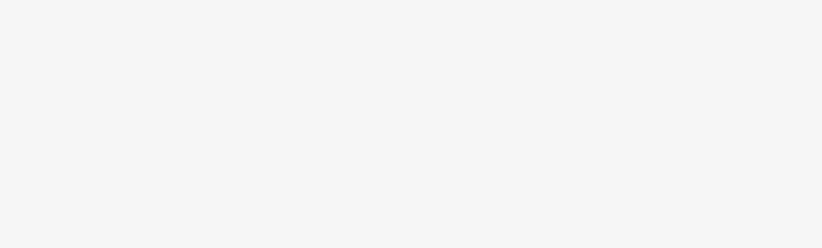
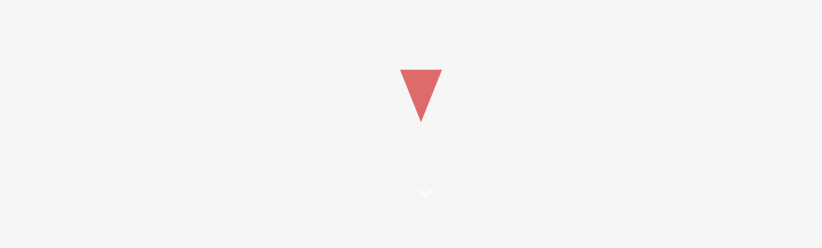
Before and after one commit to stefanpython/portofolio, a React (Create React App) app: page / in a window 1280 px wide. Shown: the part 517-765 px from the top of the page, without its empty margins (219-1041 px from the left). Built offline with nearby package versions, Linux system fonts and the light colour scheme.

Commit message:
Add git logo

```diff
--- a/src/Animation.css
+++ b/src/Animation.css
@@ -69,7 +69,7 @@ section#projects ul li a:hover::before {
   margin-left: 5%;
 }
 
-#name {
+#name-display {
   font-family: "Dancing Script", cursive;
   margin-left: 10%;
   max-width: 20em;
@@ -83,3 +83,50 @@ section#projects ul li a:hover::before {
     transform: scaleX(1);
   }
 }
+
+/* Pulsating arrow*/
+
+.arrow-pulsating {
+  position: absolute;
+  border-left: 20px solid transparent;
+  border-right: 20px solid transparent;
+  border-top: 50px solid #cf1717;
+  bottom: 3rem;
+  left: 50%;
+  transform: translateX(-50%);
+  animation: pulsate 1.5s ease-out;
+  animation-iteration-count: infinite;
+  opacity: 0.5;
+  bottom: 20%;
+  width: 0;
+  height: 0;
+}
+
+.arrow {
+  border: solid white;
+  border-width: 0 3px 3px 0;
+  display: inline-block;
+  padding: 3px;
+  transform: rotate(45deg);
+}
+
+@keyframes pulsate {
+  0% {
+    transform: translate(-50%, 0) scale(1);
+    opacity: 0.5;
+  }
+  50% {
+    transform: translate(-50%, -0.5rem) scale(1.2);
+    opacity: 1;
+  }
+  100% {
+    transform: translate(-50%, 0) scale(1);
+    opacity: 0.5;
+  }
+}
+
+@media (max-width: 600px) {
+  .arrow-pulsating {
+    position: inherit;
+  }
+}
--- a/src/App.css
+++ b/src/App.css
@@ -306,3 +306,16 @@ li {
   color: #333;
   transition: opacity 0.3s ease-out;
 }
+
+@media (max-width: 600px) {
+  .welcome--page {
+    height: 150vh;
+  }
+}
+
+.git {
+  border-radius: 30px;
+  width: 30px;
+  margin-left: 10px;
+  display: flex;
+}
--- a/src/App.js
+++ b/src/App.js
@@ -7,6 +7,7 @@ function Portfolio() {
   const [name, setName] = useState("Welcome, my name is Stefan Andrei.");
   const [loading, setLoading] = useState(true);
   const [displayedName, setDisplayedName] = useState("");
+  const [nameAppeared, setNameAppeared] = useState(false);
 
   useEffect(() => {
     if (loading) {
@@ -19,8 +20,10 @@ function Portfolio() {
         setDisplayedName(name.slice(0, displayedName.length + 1));
       }, 100);
       return () => clearTimeout(timeout);
+    } else if (!nameAppeared) {
+      setNameAppeared(true);
     }
-  }, [name, displayedName, loading]);
+  }, [name, displayedName, loading, nameAppeared]);
 
   return (
     <div className="portofolio--container">
@@ -29,7 +32,12 @@ function Portfolio() {
           <div className="loading-line"></div>
         ) : (
           <div className="welcome--page">
-            <span id="name">{displayedName}</span>
+            <span id="name-display">{displayedName}</span>
+            {nameAppeared && (
+              <div className="arrow-pulsating">
+                <span className="arrow"></span>
+              </div>
+            )}
           </div>
         )}
       </div>
@@ -275,6 +283,7 @@ function Portfolio() {
           </a>
 
           <div className="theodinproject">
+            <h3 style={{ marginLeft: "20px" }}>And:</h3>
             <img src="images/top.png" alt="the odin project logo" />
           </div>
         </div>
@@ -294,11 +303,15 @@ function Portfolio() {
       </section>
 
       <footer>
-        <p>&copy; 2023 - Your Name</p>
+        <p>&copy; 2023 - Stefan Andrei</p>{" "}
+        <a href="https://github.com/stefanpython">
+          <img
+            className="git"
+            alt="git logo"
+            src="https://c.tenor.com/A15H8E1VUh8AAAAM/github-cat.gif"
+          />
+        </a>
       </footer>
-      <h1>aaaaaaaa</h1>
-      <h1>aaaaaaaa</h1>
-      <h1>aaaaaaaa</h1>
     </div>
   );
 }
```
